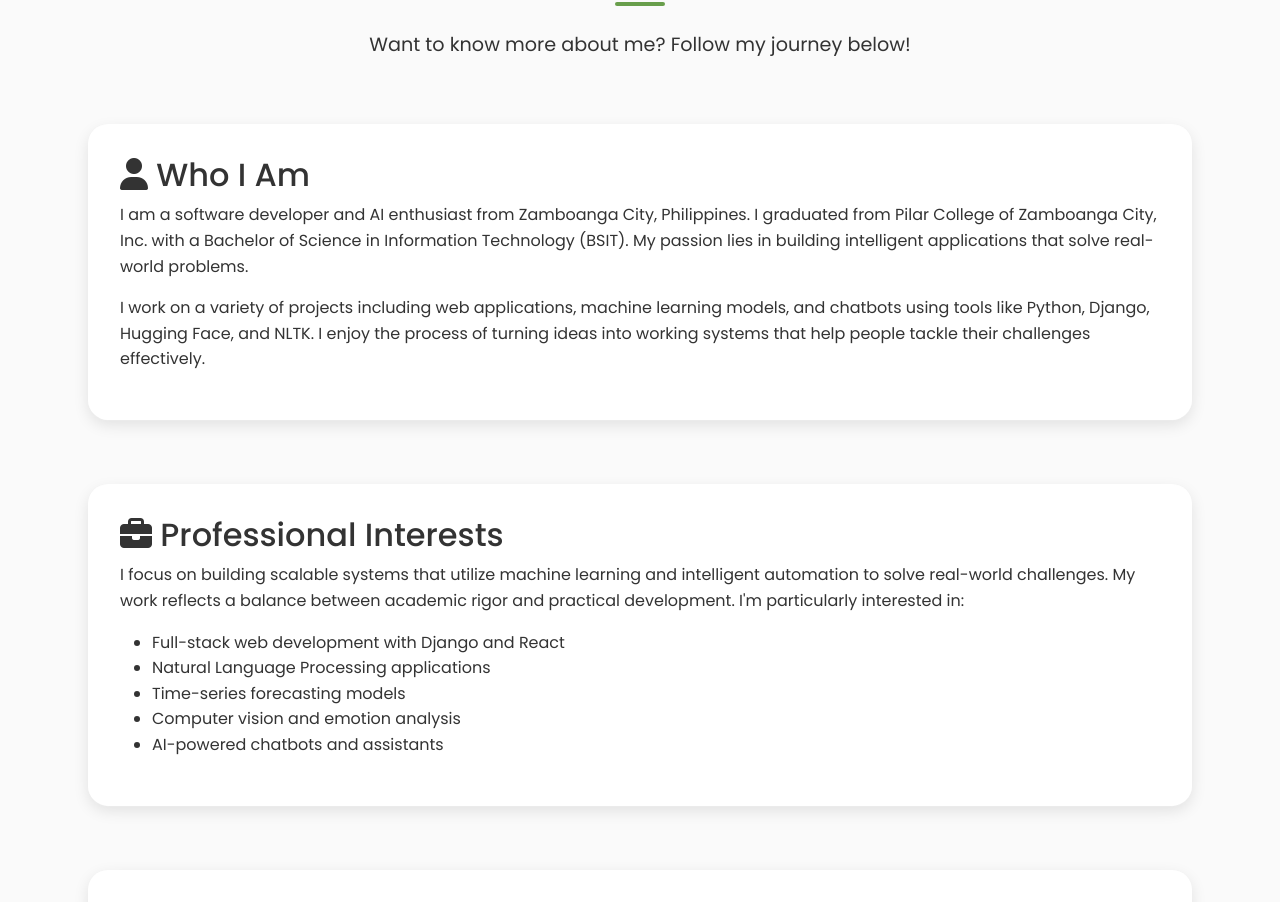
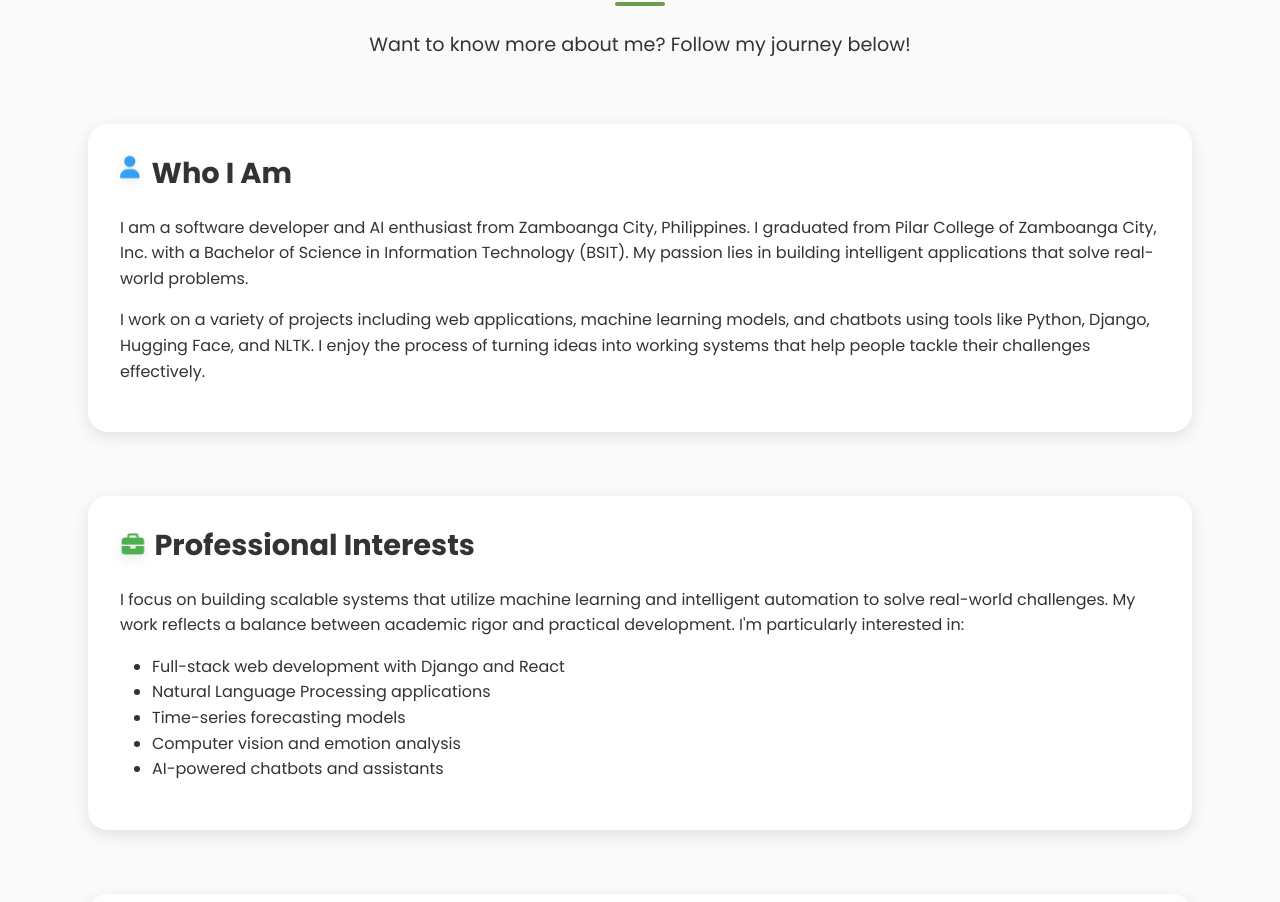
Before and after one commit to KCprsnlcc/KC-portfolio, a React (Create React App) app: page /about in a window 1280 px wide. Shown: the part 276-1178 px from the top of the page. Built offline with nearby package versions, Linux system fonts and the light colour scheme.

Commit message:
Update container enhancement

```diff
--- a/src/pages/About.css
+++ b/src/pages/About.css
@@ -27,7 +27,7 @@
 }
 
 .about-text h2,
-.about-experience h2 {
+.about-card h2 {
   font-size: 1.8rem;
   font-weight: 700;
   margin-bottom: 1.5rem;
@@ -37,10 +37,76 @@
 }
 
 .about-text h2 i,
-.about-experience h2 i {
-  color: var(--primary-color);
+.about-experience h2 i,
+.about-card h2 i {
   margin-right: 0.75rem;
   font-size: 1.4rem;
+  filter: drop-shadow(0 4px 6px rgba(0, 0, 0, 0.1));
+}
+
+/* Icon Colors and Animations */
+.about-card h2 .fa-user {
+  color: #2196F3;
+  animation: float 3s ease-in-out infinite;
+}
+
+.about-card h2 .fa-briefcase {
+  color: #4CAF50;
+  animation: slide 3s ease-in-out infinite;
+}
+
+.about-card h2 .fa-award {
+  color: #9C27B0;
+  animation: pulse 2s ease-in-out infinite;
+}
+
+.about-card h2 .fa-trophy {
+  color: #FF9800;
+  animation: stack 3s ease-in-out infinite;
+}
+
+.about-card h2 .fa-graduation-cap {
+  color: #E91E63;
+  animation: float 3s ease-in-out infinite;
+}
+
+/* Icon Animations */
+@keyframes float {
+  0%, 100% {
+    transform: translateY(0) scale(1);
+  }
+  50% {
+    transform: translateY(-5px) scale(1.05);
+  }
+}
+
+@keyframes pulse {
+  0%, 100% {
+    transform: scale(1);
+    opacity: 1;
+  }
+  50% {
+    transform: scale(1.1);
+    opacity: 0.8;
+  }
+}
+
+@keyframes slide {
+  0%, 100% {
+    transform: translateX(0);
+  }
+  50% {
+    transform: translateX(3px);
+  }
+}
+
+@keyframes stack {
+  0%, 100% {
+    transform: translateY(0) scale(1);
+  }
+  50% {
+    transform: translateY(-3px) scale(1.05);
+  }
 }
 
 .about-text p {
@@ -55,14 +121,56 @@
   border-radius: 20px;
   box-shadow: var(--card-shadow);
   margin-bottom: 2rem;
-  transition: all 0.3s ease;
+  transition: all 0.4s cubic-bezier(0.4, 0, 0.2, 1);
   transform-style: preserve-3d;
   will-change: transform;
+  position: relative;
+  overflow: hidden;
+}
+
+.about-card::before {
+  content: '';
+  position: absolute;
+  inset: 0;
+  background: linear-gradient(45deg, transparent, rgba(255, 255, 255, 0.2), transparent);
+  transform: translateX(-100%);
+  transition: transform 0.6s cubic-bezier(0.4, 0, 0.2, 1);
+}
+
+.about-card::after {
+  content: '';
+  position: absolute;
+  inset: 0;
+  background: radial-gradient(circle at center, rgba(255, 255, 255, 0.1) 0%, transparent 70%);
+  opacity: 0;
+  transition: opacity 0.4s ease;
+}
+
+.about-card:hover::before {
+  transform: translateX(100%);
+}
+
+.about-card:hover::after {
+  opacity: 1;
 }
 
 .about-card:hover {
   transform: translateY(-5px);
-  box-shadow: 0 15px 30px rgba(0, 0, 0, 0.1);
+  box-shadow: 0 15px 30px rgba(0, 0, 0, 0.2);
+  animation: container-pulse 2s ease-in-out infinite;
+}
+
+.about-card:hover h2 i {
+  filter: drop-shadow(0 8px 12px rgba(0, 0, 0, 0.2));
+}
+
+@keyframes container-pulse {
+  0%, 100% {
+    box-shadow: 0 15px 30px rgba(0, 0, 0, 0.2);
+  }
+  50% {
+    box-shadow: 0 20px 40px rgba(0, 0, 0, 0.3);
+  }
 }
 
 /* Education Timeline Styling */
--- a/src/pages/Projects.css
+++ b/src/pages/Projects.css
@@ -51,16 +51,57 @@
   border-radius: 15px;
   box-shadow: var(--card-shadow);
   padding: 2rem;
-  transition: all 0.3s ease;
+  transition: all 0.4s cubic-bezier(0.4, 0, 0.2, 1);
   height: 100%;
   display: flex;
   flex-direction: column;
   transform-style: preserve-3d;
   will-change: transform;
+  position: relative;
+  overflow: hidden;
+}
+
+.project-card::before {
+  content: '';
+  position: absolute;
+  inset: 0;
+  background: linear-gradient(45deg, transparent, rgba(255, 255, 255, 0.2), transparent);
+  transform: translateX(-100%);
+  transition: transform 0.6s cubic-bezier(0.4, 0, 0.2, 1);
+  pointer-events: none;
+}
+
+.project-card::after {
+  content: '';
+  position: absolute;
+  inset: 0;
+  background: radial-gradient(circle at center, rgba(255, 255, 255, 0.1) 0%, transparent 70%);
+  opacity: 0;
+  transition: opacity 0.4s ease;
+  pointer-events: none;
+}
+
+.project-card:hover::before {
+  transform: translateX(100%);
+}
+
+.project-card:hover::after {
+  opacity: 1;
 }
 
 .project-card:hover {
-  box-shadow: 0 15px 30px rgba(0, 0, 0, 0.1);
+  transform: translateY(-5px);
+  box-shadow: 0 15px 30px rgba(0, 0, 0, 0.2);
+  animation: project-container-pulse 2s ease-in-out infinite;
+}
+
+@keyframes project-container-pulse {
+  0%, 100% {
+    box-shadow: 0 15px 30px rgba(0, 0, 0, 0.2);
+  }
+  50% {
+    box-shadow: 0 20px 40px rgba(0, 0, 0, 0.3);
+  }
 }
 
 .project-image-container {
@@ -991,22 +1032,63 @@
   border-radius: 20px;
   box-shadow: var(--card-shadow);
   padding: 2rem;
-  transition: all 0.3s ease;
+  transition: all 0.4s cubic-bezier(0.4, 0, 0.2, 1);
+  transform-style: preserve-3d;
+  will-change: transform;
+  position: relative;
   overflow: hidden;
 }
 
+.featured-project::before {
+  content: '';
+  position: absolute;
+  inset: 0;
+  background: linear-gradient(45deg, transparent, rgba(255, 255, 255, 0.2), transparent);
+  transform: translateX(-100%);
+  transition: transform 0.6s cubic-bezier(0.4, 0, 0.2, 1);
+  pointer-events: none;
+}
+
+.featured-project::after {
+  content: '';
+  position: absolute;
+  inset: 0;
+  background: radial-gradient(circle at center, rgba(255, 255, 255, 0.1) 0%, transparent 70%);
+  opacity: 0;
+  transition: opacity 0.4s ease;
+  pointer-events: none;
+}
+
+.featured-project:hover::before {
+  transform: translateX(100%);
+}
+
+.featured-project:hover::after {
+  opacity: 1;
+}
+
 .featured-project:hover {
-  box-shadow: 0 20px 40px rgba(0, 0, 0, 0.15);
   transform: translateY(-5px);
+  box-shadow: 0 15px 30px rgba(0, 0, 0, 0.2);
+  animation: featured-container-pulse 2s ease-in-out infinite;
+}
+
+@keyframes featured-container-pulse {
+  0%, 100% {
+    box-shadow: 0 15px 30px rgba(0, 0, 0, 0.2);
+  }
+  50% {
+    box-shadow: 0 20px 40px rgba(0, 0, 0, 0.3);
+  }
 }
 
 .featured-label {
   font-size: 1.4rem;
   color: var(--primary-color);
   margin-bottom: 1.5rem;
+  font-weight: 600;
+  display: inline-block;
   position: relative;
-  display: inline-block;
-  font-weight: 600;
 }
 
 .featured-label::after {
@@ -1022,7 +1104,7 @@
 }
 
 .featured-project:hover .featured-label::after {
-  width: 100%;
+  width: 60px;
 }
 
 .featured-project-content {
--- a/src/pages/Projects.tsx
+++ b/src/pages/Projects.tsx
@@ -60,7 +60,7 @@ const Projects: React.FC = () => {
       description: 'A real-time disaster alert aggregator for the Philippines, collecting information from official government sources including PAGASA and PHIVOLCS. Categorizes alerts by severity and type, displays them through a React + TypeScript frontend with real-time updates.',
       tags: ['React', 'TypeScript', 'Supabase', 'Web Scraping', 'API', 'Real-time', 'Disaster Management'],
       github: 'https://github.com/KCprsnlcc/disaster-alert-aggregator-ph',
-      liveUrl: 'https://disaster-alert-ph.vercel.app/',
+      liveUrl: 'https://disaster-alert-aggregator-ph.vercel.app/',
       images: [
         '/images/projects/disaster-alert.jpg',
         '/images/projects/disaster-alert-1.jpg',
@@ -99,7 +99,7 @@ const Projects: React.FC = () => {
       description: 'A Python-based platform that applies time-series models such as ARIMA and Prophet to generate transaction forecasts, model artifacts, and visual analytics.',
       tags: ['Python', 'Time-Series', 'PySide6', 'ARIMA', 'Prophet', 'Data Analytics'],
       github: 'https://github.com/KCprsnlcc/AI-Forecast',
-      liveUrl: 'https://ai-forecast-demo.herokuapp.com',
+      liveUrl: 'https://github.com/KCprsnlcc/AI-Forecast/releases',
       images: [
         '/images/projects/ai-forecast.jpg',
         '/images/projects/ai-forecast-1.jpg',
```
